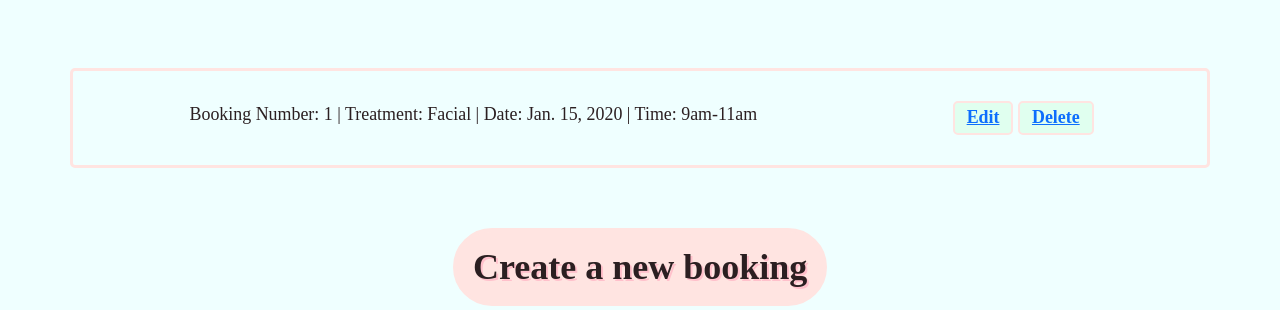
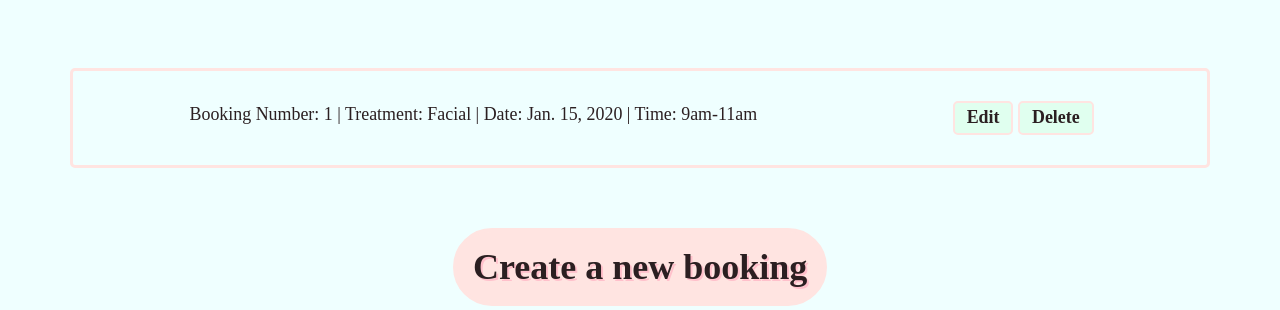
Before and after one commit to GrantWils23/Portfolio-Project-4--Full-Stack-Toolkit, a Django app: page /bookings in a window 1280 px wide. Shown: the part 253-563 px from the top of the page. Run offline with Django 3.2, Linux system fonts and the light colour scheme; tables that the repository leaves empty hold one stand-in row (values such as "Sample post"); some libraries are stand-ins or nearby versions.

Commit message:
edit buttons css in bookings.html template

```diff
--- a/static/css/style.css
+++ b/static/css/style.css
@@ -136,6 +136,16 @@ footer .fab {
   border: 2px mistyrose solid;
 }
 
+.custom-site-btn a {
+  -webkit-tap-highlight-color: transparent;
+  color:#2b1f21;
+  text-decoration: none;
+}
+
+.custom-site-btn:hover {
+border: 4px pink solid;
+}
+
 .text-wrap {
   font-size: 1.4vmax;
   word-break: normal;
```
